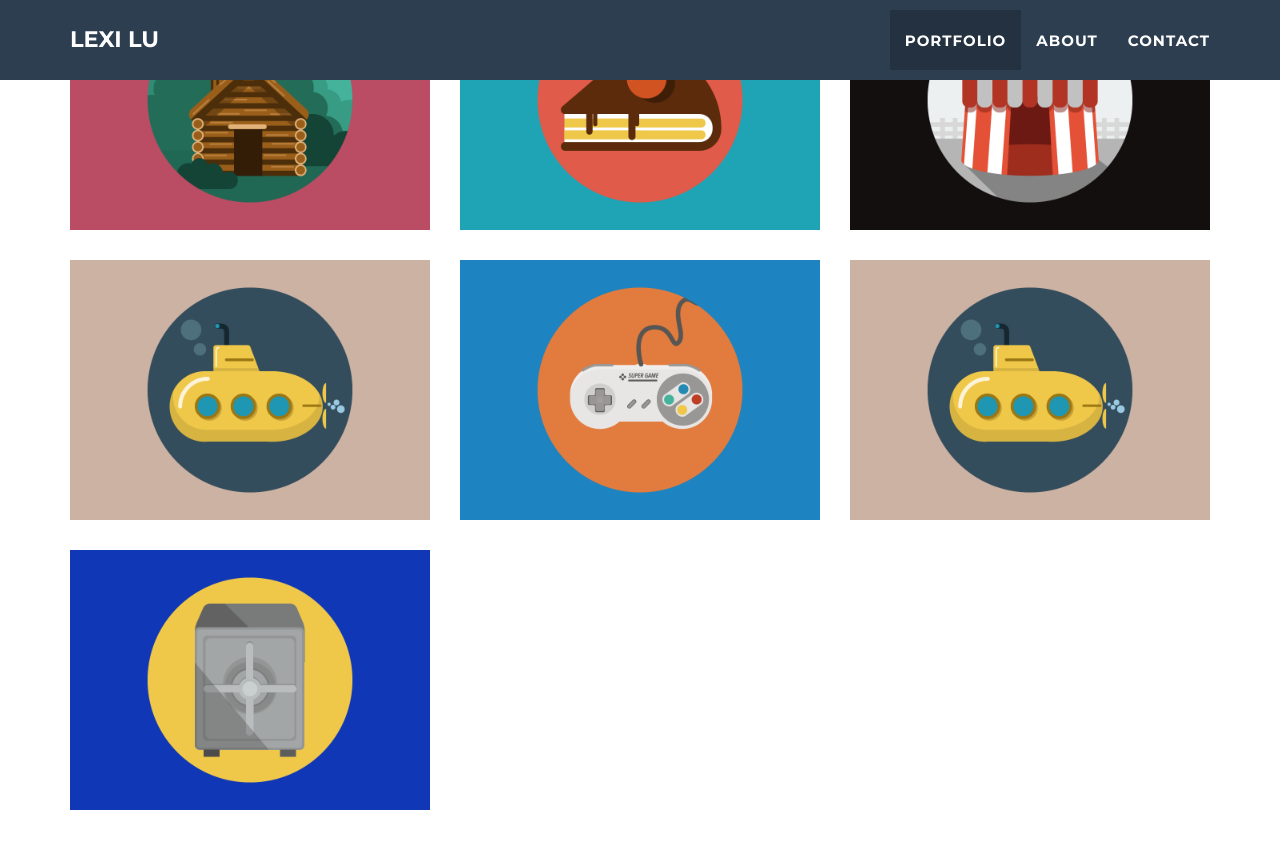
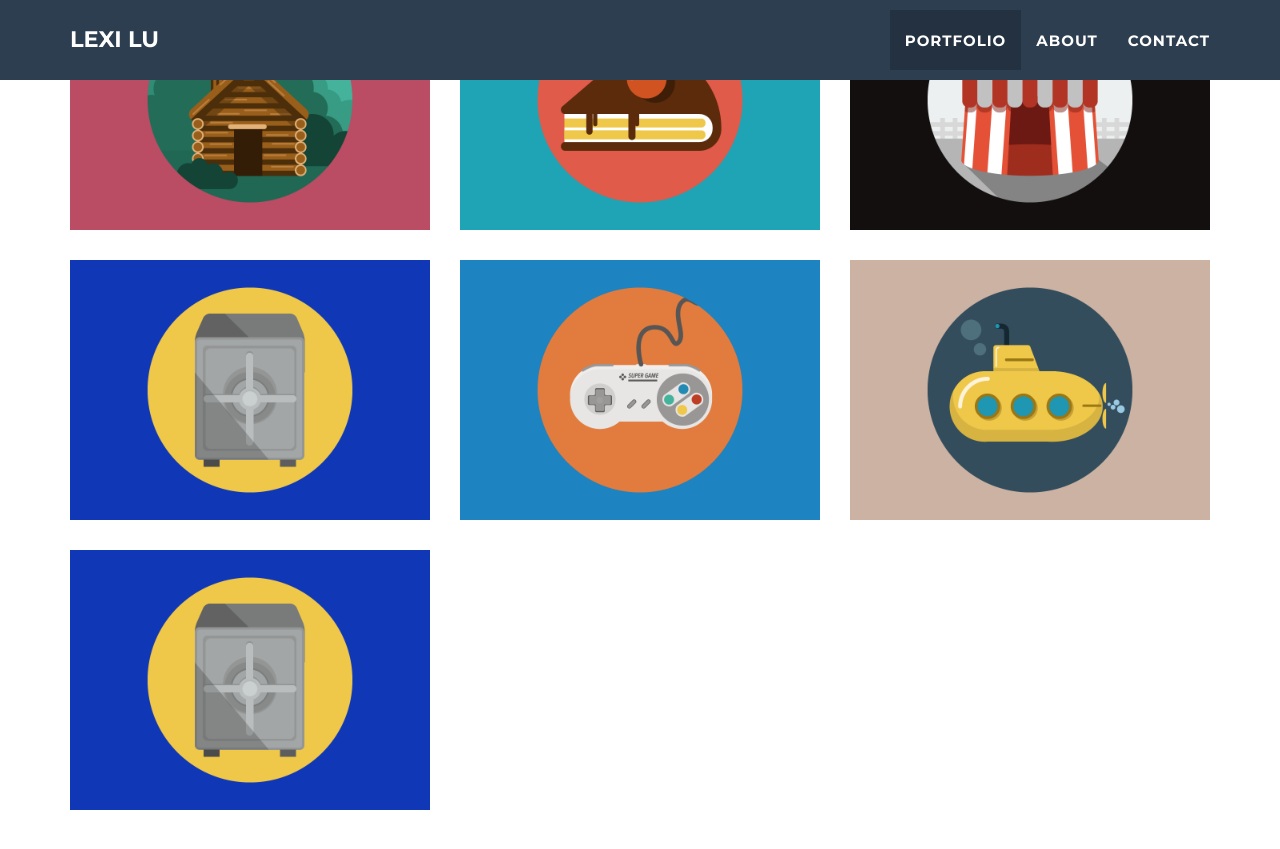
Before and after one commit to kaito253533/kaito253533.github.io, a Jekyll site: the page built from index.html, in a window 1280 px wide and 900 px high, scrolled down 1029 px. Shown: the top 849 px of the window. Built offline with Jekyll 4.4.1, drawn with Linux system fonts in a browser that asks for light colours.

```diff
--- a/_posts/2018-01-29-project-7.markdown
+++ b/_posts/2018-01-29-project-7.markdown
@@ -1,8 +1,8 @@
 ---
 layout: default
-modal-id: 6
+modal-id: 7
 date: 2014-07-15
-img: submarine.png
+img: safe.png
 alt: image-alt
 project-date: April 2014
 client: Start Bootstrap
```
Also changed, not shown: 1 other file.
